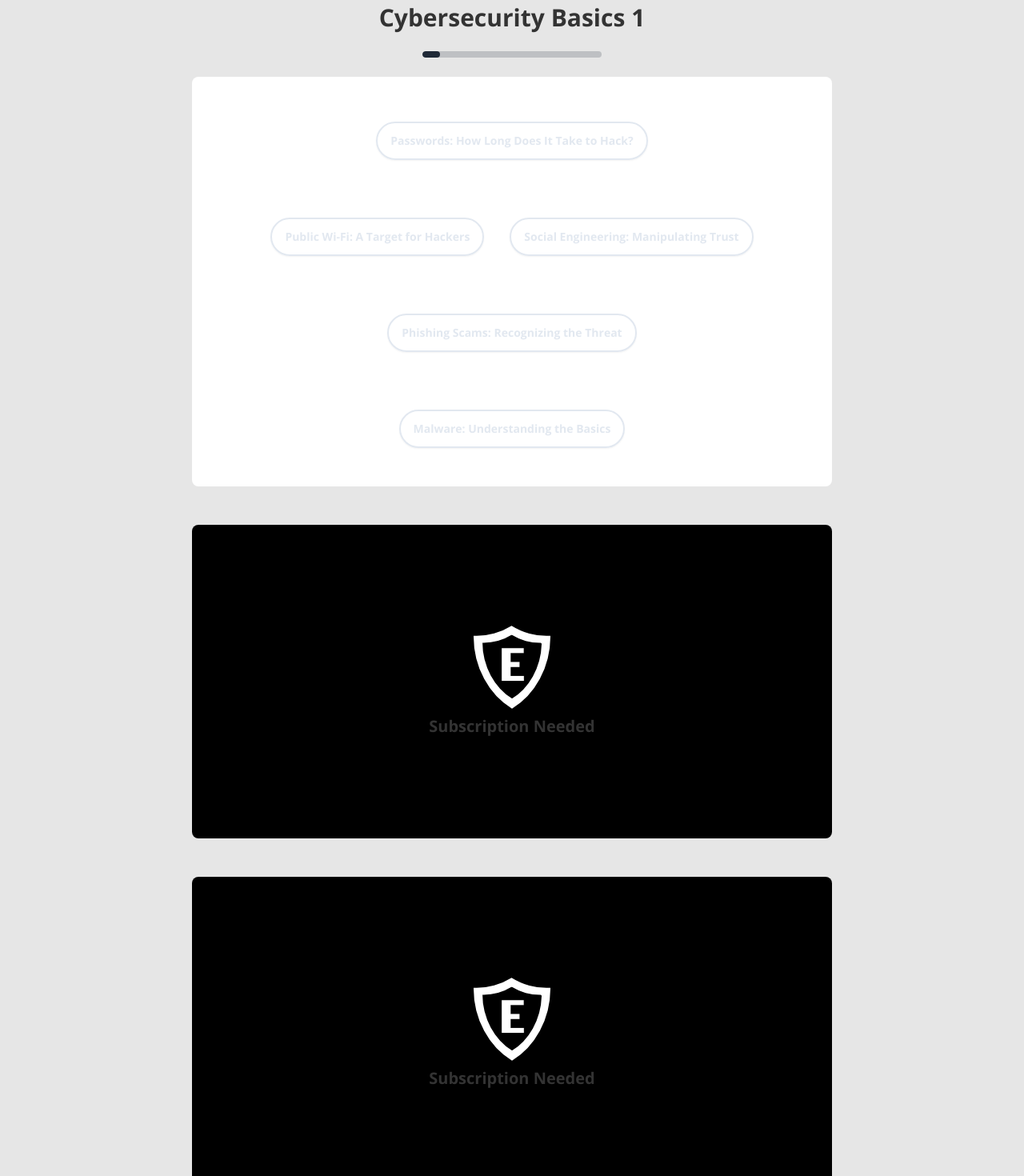
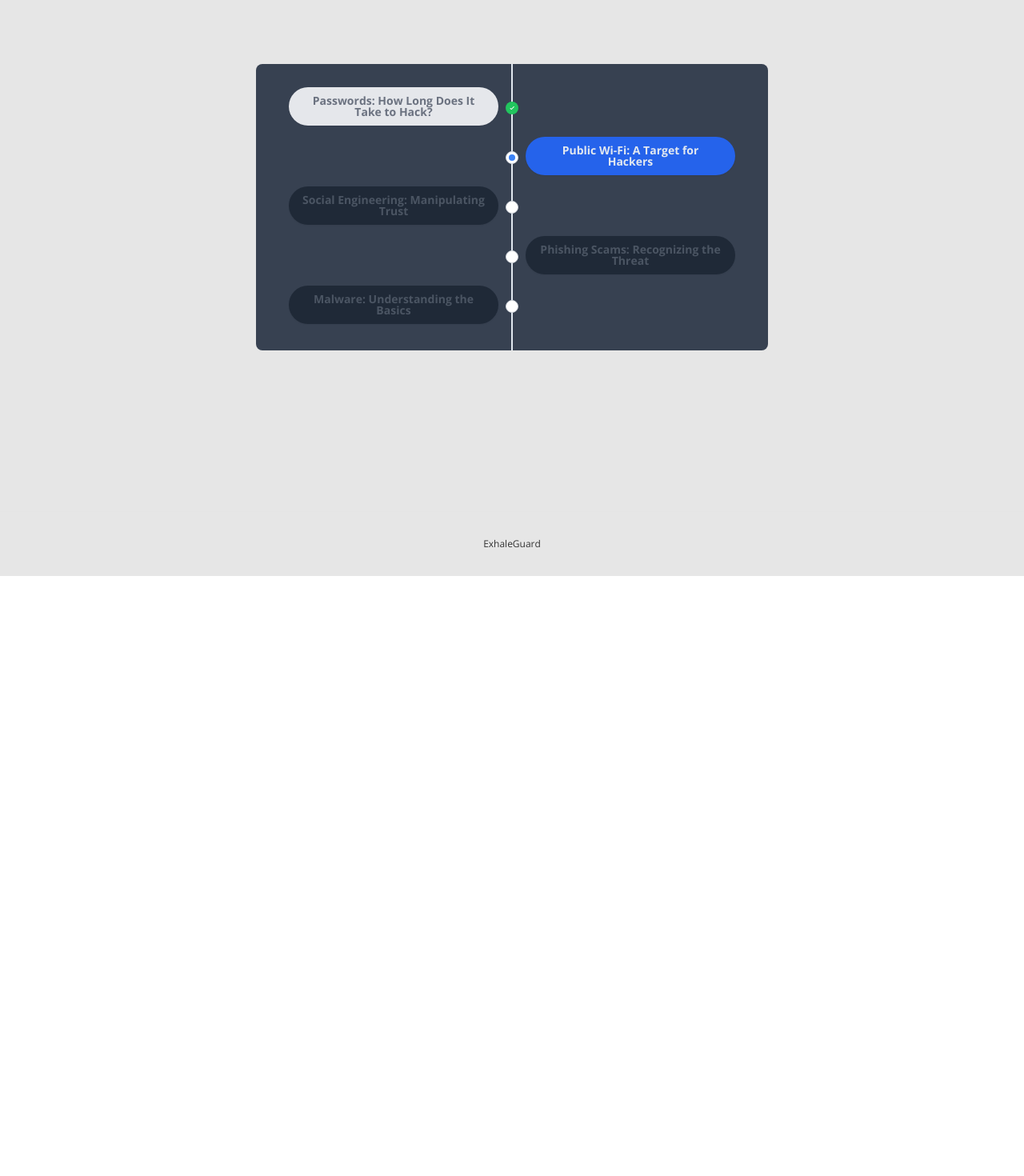
Before and after one commit to jonas-soderholm/juporia, a Next.js app: page /public-demo/courses/cybersecurity-basics-1 in a window 1280 px wide. Shown: the part 80-1550 px from the top of the page at 80% size. After the commit the page ends 800 px from the top, so only its background shows below. Built offline with nearby package versions, Linux system fonts and the light colour scheme; no server answers.

Commit message:
Add progress styling inside lessons

```diff
--- a/app/api/progress/route.ts
+++ b/app/api/progress/route.ts
@@ -1,28 +1,5 @@
-import { NextResponse } from "next/server";
 import { PrismaClient } from "@prisma/client";
 
 const prisma = new PrismaClient();
 
-export async function POST(request: Request) {
-  const { userId, sectionId, courseId, lessonId, isCorrect } =
-    await request.json();
-
-  try {
-    if (isCorrect) {
-      // Mark section as completed
-      await prisma.sectionProgress.upsert({
-        where: { userId_sectionId: { userId, sectionId } }, // Requires @@unique([userId, sectionId]) in schema
-        create: { userId, sectionId, completed: true },
-        update: { completed: true, updatedAt: new Date() },
-      });
-    }
-
-    return NextResponse.json({ success: true });
-  } catch (error) {
-    console.error("Error updating progress:", error);
-    return NextResponse.json(
-      { error: "Failed to update progress" },
-      { status: 500 }
-    );
-  }
-}
+export async function POST(request: Request) {}
--- a/app/public-demo/courses/cybersecurity-basics-1/page.tsx
+++ b/app/public-demo/courses/cybersecurity-basics-1/page.tsx
@@ -1,124 +1,101 @@
 import { LessonButton } from "@/components/courses/LessonButton";
-import LessonBox from "@/components/courses/LessonsBox";
-import ProgressBar from "@/components/courses/ProgressBar";
 
-// Base url
+// Base URL for lessons
 const BASE_URL = "/public-demo/courses/cybersecurity-basics-1";
+
+// Lessons with enabled status
+export const lessons = [
+  {
+    name: "Passwords: How Long Does It Take to Hack?",
+    link: "/password",
+    enabled: true, // Lesson is complete
+    done: true,
+  },
+  {
+    name: "Public Wi-Fi: A Target for Hackers",
+    link: "/password2",
+    enabled: true,
+    done: false,
+  },
+  {
+    name: "Social Engineering: Manipulating Trust",
+    link: "/password3",
+    enabled: false,
+    done: false,
+  },
+  {
+    name: "Phishing Scams: Recognizing the Threat",
+    link: "/password4",
+    enabled: false,
+    done: false,
+  },
+  {
+    name: "Malware: Understanding the Basics",
+    link: "/password5",
+    enabled: false,
+    done: false,
+  },
+];
+
+// Helper Functions
+const getCheckmarkColor = (done: boolean) =>
+  done ? "bg-green-400" : "text-slate-200";
+
+const isButtonDisabled = (index: number) =>
+  index > 0 && !lessons[index].enabled;
 
 export default function Basics1() {
   return (
     <>
-      <div className="flex justify-center text-3xl font-bold mt-5">
-        Cybersecurity Basics 1
-      </div>
+      <ul className="timeline timeline-vertical relative mt-[6rem] bg-gray-700 p-6 rounded-lg m-10 max-w-[40rem] mx-auto">
+        {/* Vertical Line */}
+        <div className="absolute left-1/2 top-0 h-full w-[2px] bg-slate-200 transform -translate-x-1/2"></div>
 
-      <ProgressBar amountOfLessons={15} />
-
-      {/* First Box */}
-      <div className="flex justify-center mb-12">
-        <LessonBox isSubscribed={true} overlayImage="/logo.svg">
-          <div className="flex justify-center mb-4">
+        {lessons.map((lesson, index) => (
+          <li key={index} className="relative">
+            {/* Lesson Content */}
+            <div
+              className={`timeline-${
+                index % 2 === 0 ? "start" : "end"
+              } timeline-box bg-transparent border-transparent shadow-none`}
+            >
               <LessonButton
-              lessonName="Passwords: How Long Does It Take to Hack?"
-              link={`${BASE_URL}/password`}
+                lessonName={lesson.name}
+                link={`${BASE_URL}${lesson.link}`}
+                disabled={isButtonDisabled(index)} // Disable button if needed
+                done={lesson.done} // Add done status
               />
             </div>
 
-          {/* Second level (two buttons side by side) */}
-          <div className="flex justify-center gap-8 mb-4">
-            <LessonButton
-              lessonName="Public Wi-Fi: A Target for Hackers"
-              link={`${BASE_URL}/password2`}
+            {/* Checkmark */}
+            <div className="absolute left-1/2 transform -translate-x-1/2">
+              {lesson.done ? (
+                // Checkmark for completed lessons
+                <svg
+                  xmlns="http://www.w3.org/2000/svg"
+                  viewBox="0 0 20 20"
+                  fill="currentColor"
+                  className="h-4 w-4 text-white bg-green-500 rounded-full p-1"
+                >
+                  <path
+                    fillRule="evenodd"
+                    d="M16.704 5.292a1 1 0 00-1.408 0L8 12.586l-2.296-2.296a1 1 0 10-1.408 1.416l3 3a1 1 0 001.408 0l8-8a1 1 0 000-1.416z"
+                    clipRule="evenodd"
                   />
-            <LessonButton
-              lessonName="Social Engineering: Manipulating Trust"
-              link={`${BASE_URL}/password3`}
-            />
+                </svg>
+              ) : lesson.enabled ? (
+                // Enabled state: White circle with a blue dot
+                <div className="h-4 w-4 bg-white rounded-full flex items-center justify-center border border-gray-300">
+                  <div className="h-2 w-2 bg-blue-500 rounded-full"></div>
                 </div>
-
-          {/* Third level (two buttons side by side) */}
-          <div className="flex justify-center gap-4 mb-4">
-            <LessonButton
-              lessonName="Phishing Scams: Recognizing the Threat"
-              link={`${BASE_URL}/password4`}
-            />
+              ) : (
+                // Disabled state: Plain white circle
+                <div className="h-4 w-4 bg-white rounded-full border border-gray-300"></div>
+              )}
             </div>
-
-          {/* Fourth level (one button)  */}
-          <div className="flex justify-center mb-4">
-            <LessonButton
-              lessonName="Malware: Understanding the Basics"
-              link={`${BASE_URL}/password5`}
-            />
-          </div>
-        </LessonBox>
-      </div>
-
-      {/* Second Box */}
-      <div className="flex justify-center mb-12">
-        <LessonBox isSubscribed={false} overlayImage="/logo.svg">
-          {/* Top level (single button) */}
-          <div className="flex justify-center mb-4">
-            <LessonButton
-              lessonName="Ransomware: How to Protect Yourself"
-              link={`${BASE_URL}/ransomware`}
-            />
-          </div>
-
-          {/* Second level (two buttons side by side) */}
-          <div className="flex justify-center gap-8 mb-4">
-            <LessonButton
-              lessonName="VPNs: Secure Your Internet Connection"
-              link={`${BASE_URL}/vpn`}
-            />
-            <LessonButton
-              lessonName="Data Breaches: What You Need to Know"
-              link={`${BASE_URL}/data-breach`}
-            />
-          </div>
-
-          {/* Third level (one button) */}
-          <div className="flex justify-center mb-4">
-            <LessonButton
-              lessonName="Secure Password Management"
-              link={`${BASE_URL}/password-management`}
-            />
-          </div>
-        </LessonBox>
-      </div>
-
-      {/* Third Box */}
-      <div className="flex justify-center">
-        <LessonBox isSubscribed={false} overlayImage="/logo.svg">
-          {/* Top level (single button) */}
-          <div className="flex justify-center mb-4">
-            <LessonButton
-              lessonName="Two-Factor Authentication: Why It Matters"
-              link={`${BASE_URL}/two-factor-auth`}
-            />
-          </div>
-
-          {/* Second level (two buttons side by side) */}
-          <div className="flex justify-center gap-8 mb-4">
-            <LessonButton
-              lessonName="Cybersecurity Best Practices"
-              link={`${BASE_URL}/best-practices`}
-            />
-            <LessonButton
-              lessonName="Identifying Phishing Attempts"
-              link={`${BASE_URL}/phishing-identification`}
-            />
-          </div>
-
-          {/* Third level (one button) */}
-          <div className="flex justify-center mb-4">
-            <LessonButton
-              lessonName="Understanding Firewalls"
-              link={`${BASE_URL}/firewalls`}
-            />
-          </div>
-        </LessonBox>
-      </div>
+          </li>
+        ))}
+      </ul>
     </>
   );
 }
--- a/components/courses/lessonButton.tsx
+++ b/components/courses/lessonButton.tsx
@@ -1,16 +1,37 @@
 import Link from "next/link";
+import { lessons } from "@/app/public-demo/courses/cybersecurity-basics-1/page";
 
 type Lesson = {
   lessonName: string;
   link: string;
+  disabled?: boolean; // Optional disabled prop
+  done?: boolean; // Optional done prop
 };
 
-export function LessonButton({ lessonName, link }: Lesson) {
+export function LessonButton({ lessonName, link, disabled, done }: Lesson) {
   return (
-    <Link href={link}>
-      <button className="btn-custom-primary-lesson mt-6 hover:border-transparent">
-        {lessonName}
-      </button>
-    </Link>
+    <div>
+      {disabled ? (
+        // Render a disabled button without a Link wrapper
+        <button
+          className={`btn-custom-primary-reverse mt-[-1rem] !bg-gray-800 !text-gray-600 cursor-not-allowed`}
+          style={{ pointerEvents: "none" }}
+          disabled
+        >
+          {lessonName}
+        </button>
+      ) : (
+        // Render an enabled button with the Link wrapper
+        <Link href={link}>
+          <button
+            className={`btn-custom-primary-reverse hover:border-transparent mt-[-1rem] ${
+              done ? "!bg-gray-200 !text-gray-500" : ""
+            }`}
+          >
+            {lessonName}
+          </button>
+        </Link>
+      )}
+    </div>
   );
 }
```
Lines whose indentation alone changed are shown as unchanged.
